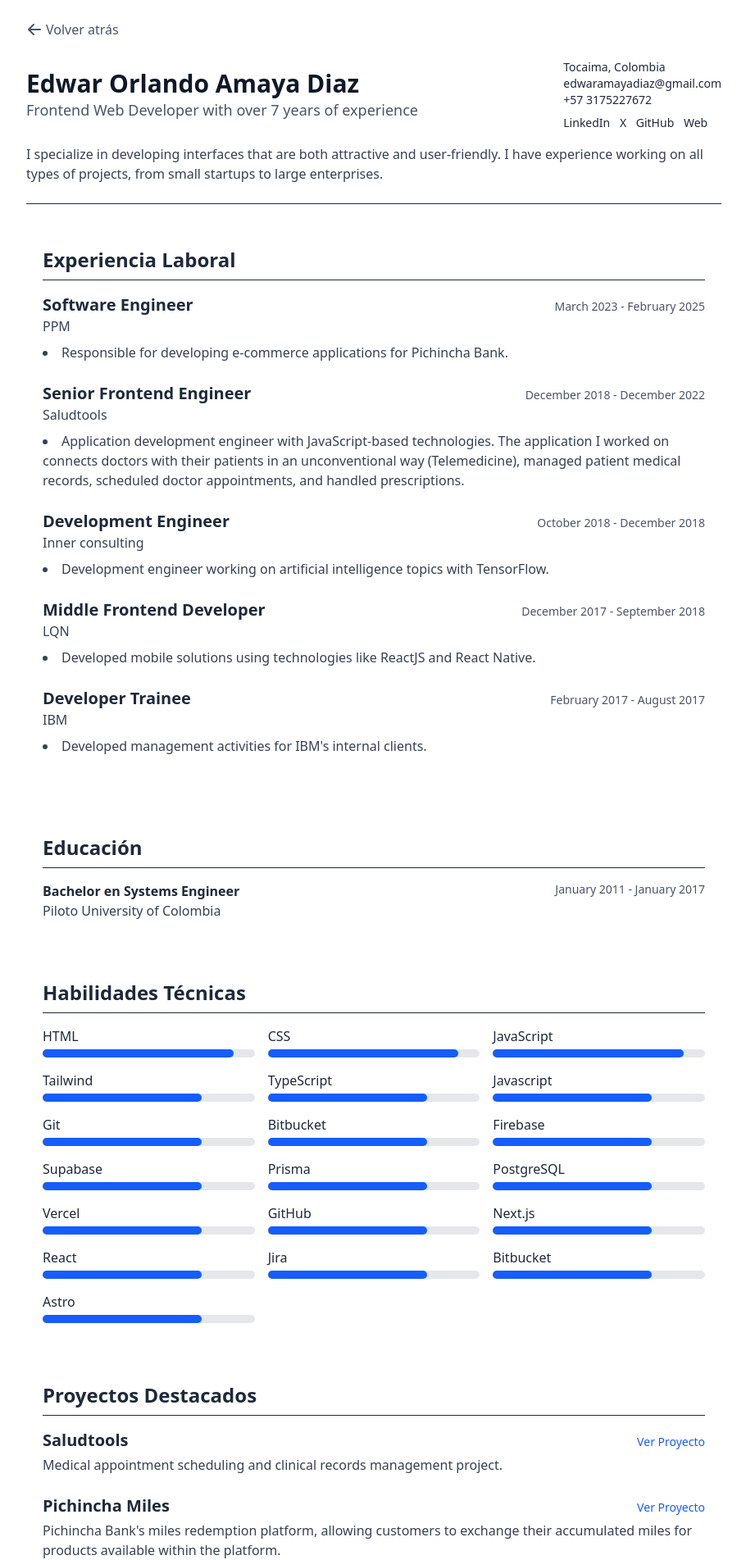
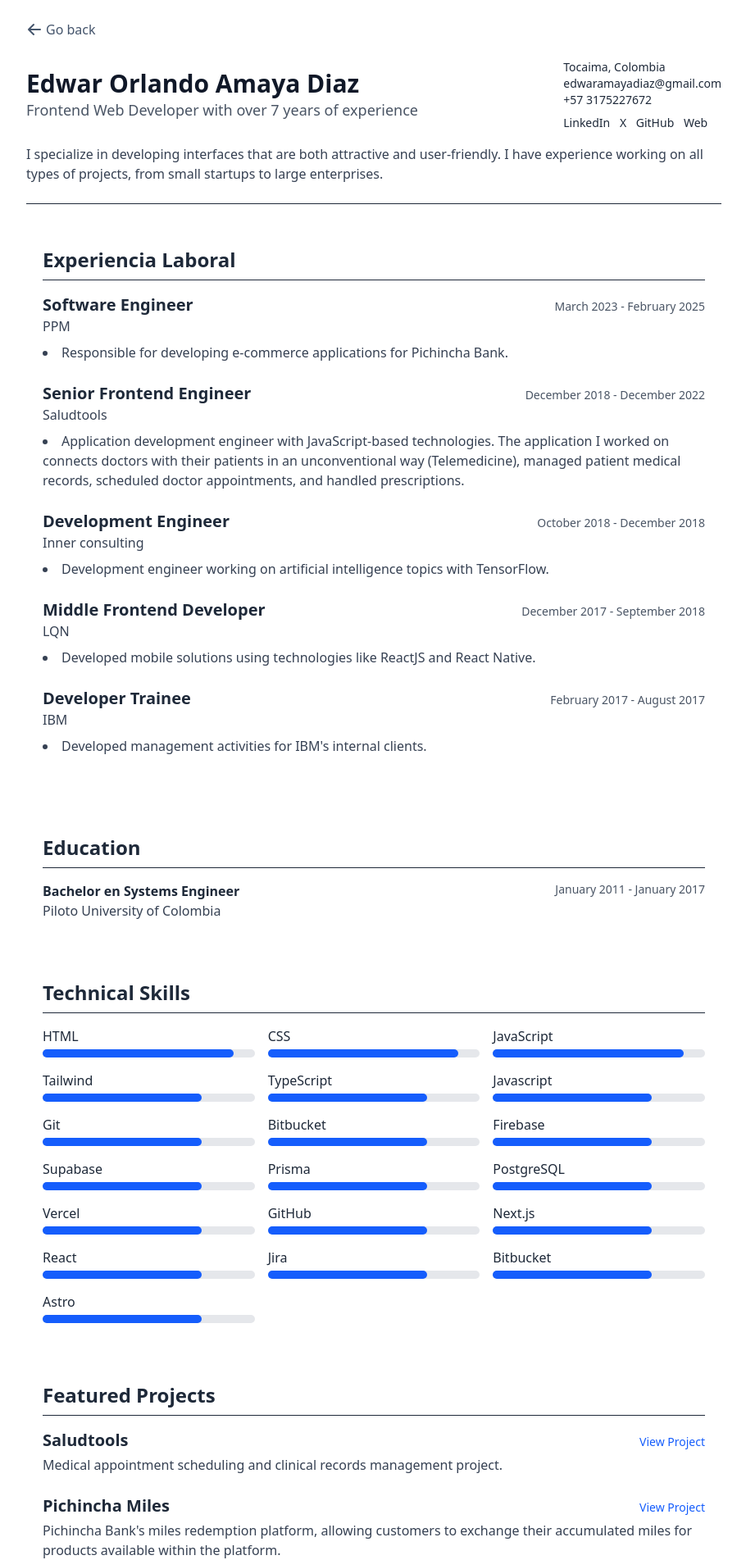
Before and after one commit to edwar/edwar, an Astro site: page /cv in a window 1280 px wide. Shown: the top 1903 px of the page at 82% size, without its empty margins (184-1094 px from the left). Built offline with nearby package versions, Linux system fonts and the light colour scheme; Astro itself is replaced by a stand-in of ours.

Commit message:
Update english

```diff
--- a/src/components/cv/CurriculumVitae.astro
+++ b/src/components/cv/CurriculumVitae.astro
@@ -30,13 +30,13 @@ const { resumeData } = Astro.props as { resumeData: ResumeData };
 
 // Format date function with proper type checking
 const formatDate = (dateString: string | undefined): string => {
-  if (!dateString) return 'Presente';
+  if (!dateString) return 'Present';
   try {
     const options: Intl.DateTimeFormatOptions = { year: 'numeric', month: 'long' };
     return new Date(dateString).toLocaleDateString('en-US', options);
   } catch (error) {
     console.error('Error formatting date:', error);
-    return dateString || 'Presente';
+    return dateString || 'Present';
   }
 };
 ---
@@ -50,7 +50,7 @@ const formatDate = (dateString: string | undefined): string => {
     <svg xmlns="http://www.w3.org/2000/svg" class="h-5 w-5 mr-1" viewBox="0 0 20 20" fill="currentColor">
       <path fill-rule="evenodd" d="M9.707 16.707a1 1 0 01-1.414 0l-6-6a1 1 0 010-1.414l6-6a1 1 0 011.414 1.414L5.414 9H17a1 1 0 110 2H5.414l4.293 4.293a1 1 0 010 1.414z" clip-rule="evenodd" />
     </svg>
-    Volver atrás
+    Go back
   </button>
 
   <!-- Header Section -->
@@ -109,7 +109,7 @@ const formatDate = (dateString: string | undefined): string => {
 
   <!-- Education Section -->
   <Section class="mt-8">
-    <h2 class="text-2xl font-bold mb-4 pb-2 border-b">Educación</h2>
+    <h2 class="text-2xl font-bold mb-4 pb-2 border-b">Education</h2>
     <div class="space-y-4">
       {resumeData.education.map(edu => (
         <div>
@@ -127,7 +127,7 @@ const formatDate = (dateString: string | undefined): string => {
 
   <!-- Skills Section -->
   <Section class="mt-8">
-    <h2 class="text-2xl font-bold mb-4 pb-2 border-b">Habilidades Técnicas</h2>
+    <h2 class="text-2xl font-bold mb-4 pb-2 border-b">Technical Skills</h2>
     <div class="grid grid-cols-1 md:grid-cols-2 lg:grid-cols-3 gap-4">
       {resumeData.skills.map(skill => (
         <div>
@@ -145,7 +145,7 @@ const formatDate = (dateString: string | undefined): string => {
 
   <!-- Projects Section -->
   <Section class="mt-8">
-    <h2 class="text-2xl font-bold mb-4 pb-2 border-b">Proyectos Destacados</h2>
+    <h2 class="text-2xl font-bold mb-4 pb-2 border-b">Featured Projects</h2>
     <div class="space-y-6">
       {resumeData.projects.map(project => (
         <div>
@@ -158,7 +158,7 @@ const formatDate = (dateString: string | undefined): string => {
                 rel="noopener noreferrer"
                 class="text-blue-600 hover:underline text-sm"
               >
-                Ver Proyecto
+                View Project
               </a>
             )}
           </div>
```
